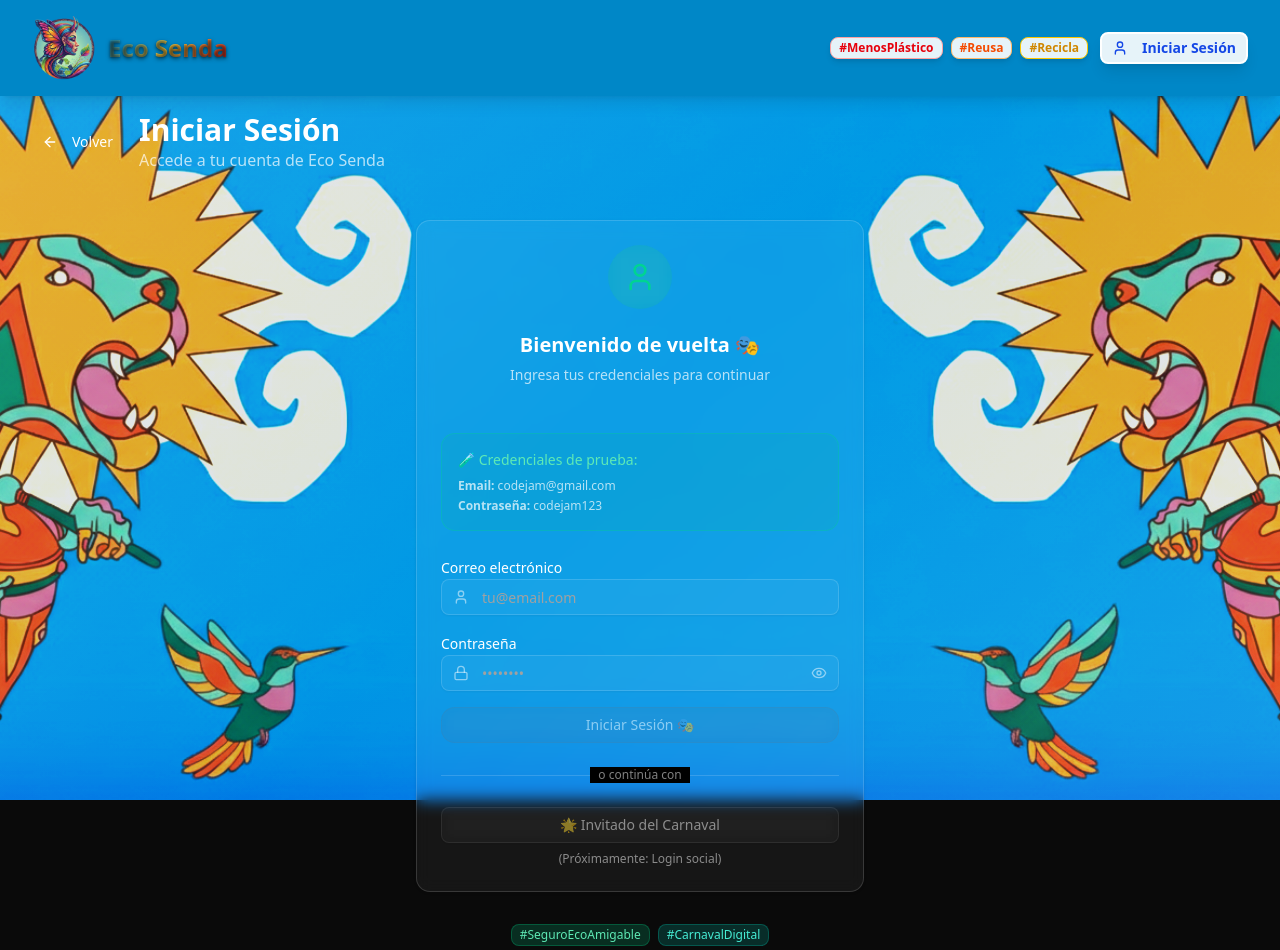
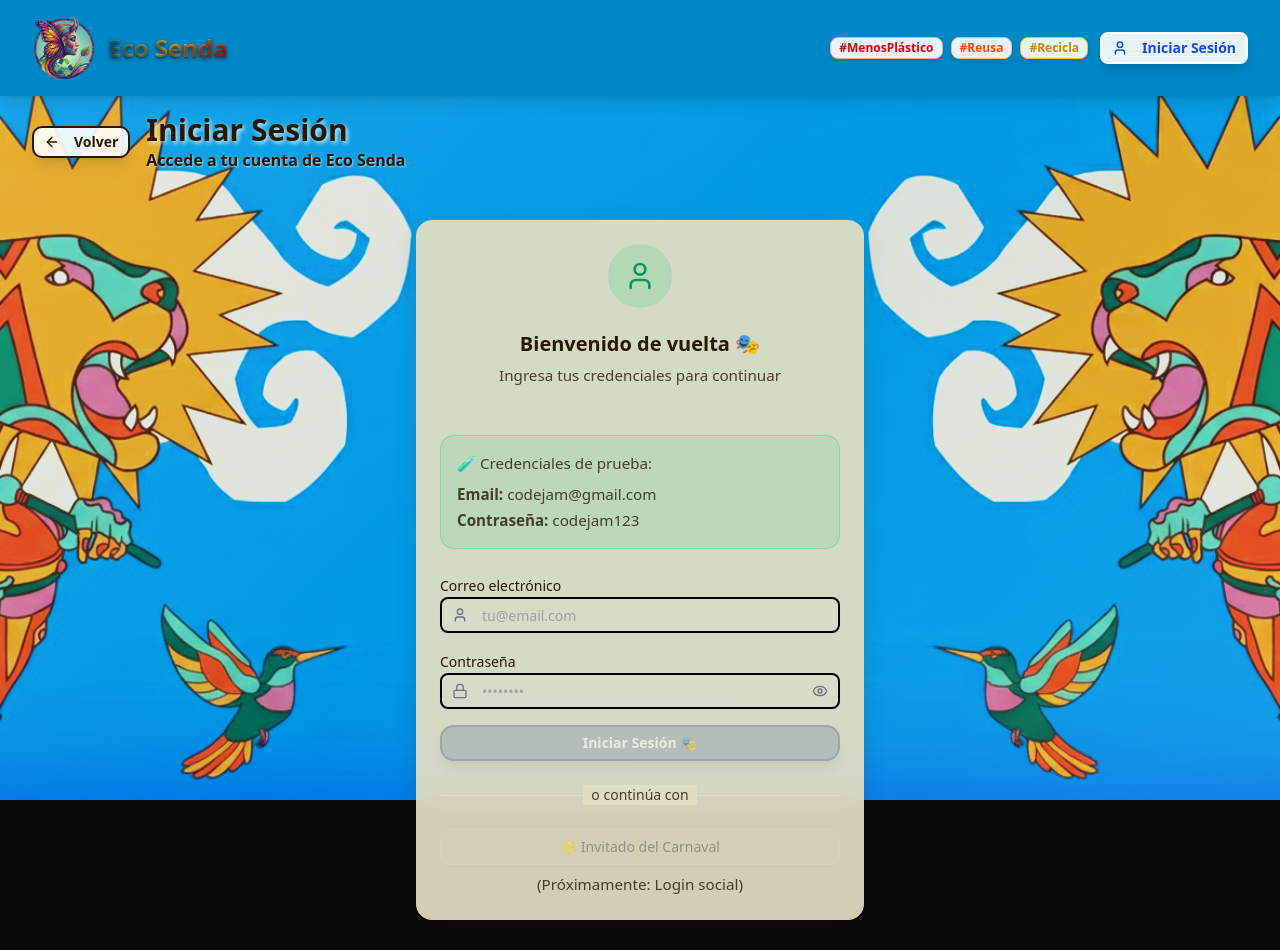
Before and after one commit to yorth21/eco-senda, a Next.js app: page /login in a window 1280 px wide. Shown: the top 950 px of the page. Built offline with nearby package versions, Linux system fonts and the light colour scheme.

Commit message:
fix: style login

```diff
--- a/src/app/login/page.tsx
+++ b/src/app/login/page.tsx
@@ -66,16 +66,20 @@ export default function LoginPage() {
           <div className="max-w-7xl mx-auto">
             <div className="flex items-center gap-4 mb-6">
               <Link href="/">
-                <Button variant="ghost" size="sm" className="text-white hover:bg-white/10">
+                <Button
+                  variant="ghost"
+                  size="sm"
+                  className="bg-white/90 hover:bg-white text-[#291700] border-2 border-[#291700] hover:border-black font-bold shadow-lg transition-all duration-200 hover:scale-105 rounded-lg"
+                >
                   <ArrowLeftIcon className="h-4 w-4 mr-2" />
                   Volver
                 </Button>
               </Link>
               <div>
-                <h1 className="text-3xl font-bold text-white">
+                <h1 className="text-3xl font-bold titulo-seccion">
                   Iniciar Sesión
                 </h1>
-                <p className="text-white/70">
+                <p className="subtitulo-seccion">
                   Accede a tu cuenta de Eco Senda
                 </p>
               </div>
@@ -87,15 +91,15 @@ export default function LoginPage() {
           <div className="max-w-md mx-auto">
 
             {/* Formulario de Login */}
-            <Card className="bg-white/5 border-white/15 backdrop-blur-sm">
+            <Card className="card-cultural">
               <CardHeader className="text-center pb-6">
                 <div className="mx-auto mb-4 p-4 rounded-full bg-emerald-500/20 backdrop-blur-sm w-fit">
-                  <UserIcon className="h-8 w-8 text-emerald-400" />
+                  <UserIcon className="h-8 w-8 text-emerald-600" />
                 </div>
-                <CardTitle className="text-white text-xl">
+                <CardTitle className="text-xl">
                   Bienvenido de vuelta 🎭
                 </CardTitle>
-                <p className="text-white/70 text-sm">
+                <p className="text-sm">
                   Ingresa tus credenciales para continuar
                 </p>
               </CardHeader>
@@ -103,10 +107,10 @@ export default function LoginPage() {
               <CardContent className="space-y-6">
                 {/* Credenciales de prueba */}
                 <div className="bg-emerald-500/10 border border-emerald-400/30 rounded-xl p-4">
-                  <p className="text-emerald-300 text-sm font-medium mb-2">
+                  <p className="text-emerald-700 text-sm font-medium mb-2">
                     🧪 Credenciales de prueba:
                   </p>
-                  <div className="space-y-1 text-xs text-white/70">
+                  <div className="space-y-1 text-xs text-emerald-800">
                     <p><strong>Email:</strong> codejam@gmail.com</p>
                     <p><strong>Contraseña:</strong> codejam123</p>
                   </div>
@@ -115,12 +119,12 @@ export default function LoginPage() {
                 <form onSubmit={handleLogin} className="space-y-4">
                   {/* Email */}
                   <div className="space-y-2">
-                    <label htmlFor="email" className="text-white text-sm font-medium">
+                    <label htmlFor="email" className="text-sm font-medium">
                       Correo electrónico
                     </label>
                     <div className="relative">
                       <div className="absolute inset-y-0 left-0 pl-3 flex items-center pointer-events-none">
-                        <UserIcon className="h-4 w-4 text-white/50" />
+                        <UserIcon className="h-4 w-4 text-gray-500" />
                       </div>
                       <Input
                         id="email"
@@ -128,7 +132,7 @@ export default function LoginPage() {
                         value={email}
                         onChange={(e) => setEmail(e.target.value)}
                         placeholder="tu@email.com"
-                        className="bg-white/5 border-white/15 text-white placeholder-white/50 pl-10 focus:border-emerald-400/50 focus:ring-emerald-400/20"
+                        className="bg-white border-2 border-black text-gray-900 placeholder-gray-500 pl-10 focus:border-emerald-500 focus:ring-emerald-500"
                         required
                       />
                     </div>
@@ -136,12 +140,12 @@ export default function LoginPage() {
 
                   {/* Password */}
                   <div className="space-y-2">
-                    <label htmlFor="password" className="text-white text-sm font-medium">
+                    <label htmlFor="password" className="text-sm font-medium">
                       Contraseña
                     </label>
                     <div className="relative">
                       <div className="absolute inset-y-0 left-0 pl-3 flex items-center pointer-events-none">
-                        <LockIcon className="h-4 w-4 text-white/50" />
+                        <LockIcon className="h-4 w-4 text-gray-500" />
                       </div>
                       <Input
                         id="password"
@@ -149,13 +153,13 @@ export default function LoginPage() {
                         value={password}
                         onChange={(e) => setPassword(e.target.value)}
                         placeholder="••••••••"
-                        className="bg-white/5 border-white/15 text-white placeholder-white/50 pl-10 pr-10 focus:border-emerald-400/50 focus:ring-emerald-400/20"
+                        className="bg-white border-2 border-black text-gray-900 placeholder-gray-500 pl-10 pr-10 focus:border-emerald-500 focus:ring-emerald-500"
                         required
                       />
                       <button
                         type="button"
                         onClick={() => setShowPassword(!showPassword)}
-                        className="absolute inset-y-0 right-0 pr-3 flex items-center text-white/50 hover:text-white/70"
+                        className="absolute inset-y-0 right-0 pr-3 flex items-center text-gray-500 hover:text-gray-400"
                       >
                         {showPassword ? (
                           <EyeOffIcon className="h-4 w-4" />
@@ -168,8 +172,8 @@ export default function LoginPage() {
 
                   {/* Error Message */}
                   {error && (
-                    <div className="bg-red-500/10 border border-red-400/30 rounded-xl p-3">
-                      <p className="text-red-300 text-sm">{error}</p>
+                    <div className="bg-red-50 border border-red-200 rounded-xl p-3">
+                      <p className="text-red-700 text-sm font-medium">{error}</p>
                     </div>
                   )}
 
@@ -177,7 +181,7 @@ export default function LoginPage() {
                   <Button
                     type="submit"
                     disabled={isLoading || !email || !password}
-                    className="w-full bg-emerald-500/15 hover:bg-emerald-500/25 disabled:bg-gray-600/20 backdrop-blur-sm border border-emerald-400/30 hover:border-emerald-400/50 disabled:border-gray-500/30 disabled:cursor-not-allowed text-white focus-visible-strong rounded-xl py-3 transition-all duration-200 hover:scale-105 disabled:hover:scale-100"
+                    className="w-full bg-emerald-600 hover:bg-emerald-700 disabled:bg-gray-400 border-2 border-emerald-800 hover:border-emerald-900 disabled:border-gray-500 disabled:cursor-not-allowed text-white font-bold rounded-xl py-4 transition-all duration-200 hover:scale-105 disabled:hover:scale-100 shadow-lg hover:shadow-xl"
                   >
                     {isLoading ? (
                       <div className="flex items-center gap-2">
@@ -196,7 +200,7 @@ export default function LoginPage() {
                     <div className="w-full border-t border-white/15"></div>
                   </div>
                   <div className="relative flex justify-center text-xs">
-                    <span className="bg-black px-2 text-white/50">o continúa con</span>
+                    <span className="bg-[#e5e0c3] px-2 text-sm opacity-80">o continúa con</span>
                   </div>
                 </div>
 
@@ -205,12 +209,12 @@ export default function LoginPage() {
                   <Button
                     type="button"
                     variant="outline"
-                    className="w-full bg-white/5 border-white/15 text-white hover:bg-white/10 backdrop-blur-sm"
+                    className="w-full bg-gray-50 border-gray-200 hover:bg-gray-100 text-gray-600 text-sm"
                     disabled
                   >
                     🌟 Invitado del Carnaval
                   </Button>
-                  <p className="text-white/50 text-xs text-center">
+                  <p className="text-xs text-center opacity-60">
                     (Próximamente: Login social)
                   </p>
                 </div>
@@ -227,9 +231,9 @@ export default function LoginPage() {
                   #CarnavalDigital
                 </Badge>
               </div>
-              <p className="text-white/50 text-sm">
+              <p className="text-sm opacity-80">
                 ¿No tienes cuenta?{" "}
-                <Link href="/register" className="text-emerald-400 hover:text-emerald-300 underline">
+                <Link href="/register" className="text-emerald-600 hover:text-emerald-500 underline font-medium">
                   Regístrate aquí
                 </Link>
               </p>
```
